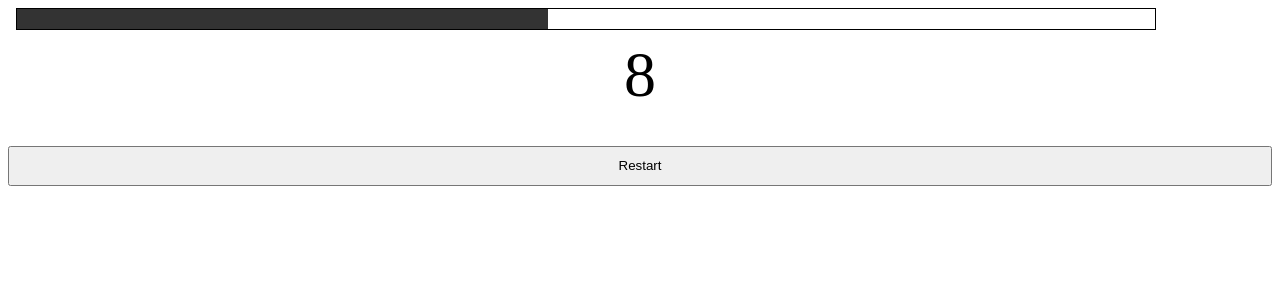
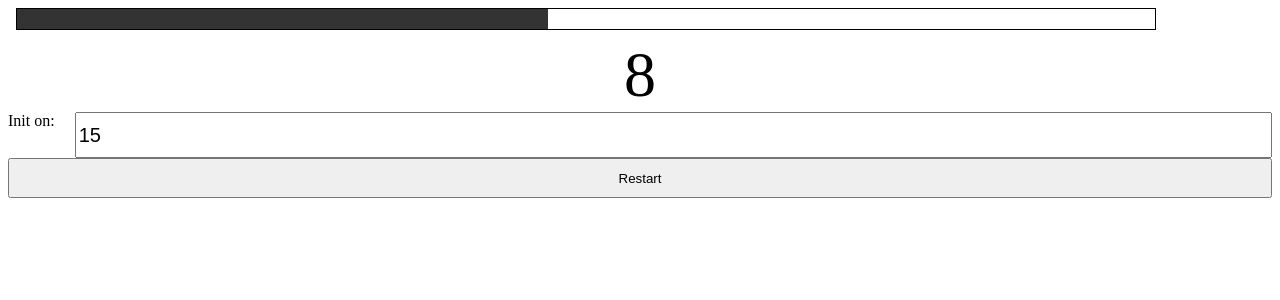
Before and after one commit to magicworks/ng-studies-components-101, an Angular app: page / in a window 1280 px wide. Shown: the top 300 px of the page. Built offline with nearby package versions, Linux system fonts and the light colour scheme.

Commit message:
add reactiveform binding

```diff
--- a/src/app/app.component.html
+++ b/src/app/app.component.html
@@ -1,10 +1,21 @@
 <app-progress-bar [progress]="counterProgress"></app-progress-bar>
+<form [formGroup]="countdownForm">
   <app-countdown
     #countdown
-  [init]="totalCountdown"
+    [init]="countdownForm.get('totalCountdown')?.value || null"
     (onDecrease)="updateProgress($event)"
     (onComplete)="countdownFinished()"
   ></app-countdown>
+  <div class="initInput">
+    <label for="totalCountdown">Init on:</label>
+    <input
+      id="totalCountdown"
+      type="number"
+      formControlName="totalCountdown"
+      name="countdownTime"
+    />
+  </div>
   <button (click)="countdown.startCountdown(); counterProgress = 0">
     Restart
   </button>
+</form>
--- a/src/app/app.component.scss
+++ b/src/app/app.component.scss
@@ -6,3 +6,15 @@ button {
     width: 100%;
     height: 40px;
 }
+
+.initInput {
+    display: flex;
+
+    input {
+        margin-left: 20px;
+        height: 40px;
+        font-size: 20px;
+        flex: 1;
+        min-width: 50px;
+    }
+}
--- a/src/app/app.component.ts
+++ b/src/app/app.component.ts
@@ -1,4 +1,5 @@
 import { Component } from '@angular/core';
+import { FormGroup, FormControl } from '@angular/forms';
 
 @Component({
   selector: 'app-root',
@@ -7,10 +8,15 @@ import { Component } from '@angular/core';
 })
 export class AppComponent {
   counterProgress: number = 0;
-  totalCountdown: number = 15;
 
-  updateProgress ($event: any) {
-    this.counterProgress = (this.totalCountdown - $event) / this.totalCountdown * 100;
+  countdownForm = new FormGroup({
+    totalCountdown: new FormControl(15)
+  });
+
+  updateProgress ($event: number) {
+    const totalCountdown = this.countdownForm.get('totalCountdown')?.value;
+    if (totalCountdown)
+      this.counterProgress = (totalCountdown - $event) / totalCountdown * 100;
   }
 
   countdownFinished () {
--- a/src/app/app.module.ts
+++ b/src/app/app.module.ts
@@ -4,6 +4,7 @@ import { BrowserModule } from '@angular/platform-browser';
 import { AppComponent } from './app.component';
 import { ProgressBarComponent } from './progress-bar/progress-bar.component';
 import { CountdownComponent } from './countdown/countdown.component';
+import { ReactiveFormsModule } from '@angular/forms';
 
 @NgModule({
   declarations: [
@@ -12,7 +13,8 @@ import { CountdownComponent } from './countdown/countdown.component';
     CountdownComponent
   ],
   imports: [
-    BrowserModule
+    BrowserModule,
+    ReactiveFormsModule
   ],
   providers: [],
   bootstrap: [AppComponent]
--- a/src/app/countdown/countdown.component.ts
+++ b/src/app/countdown/countdown.component.ts
@@ -1,11 +1,11 @@
-import { Component, EventEmitter, Input, OnInit, Output } from '@angular/core';
+import { Component, EventEmitter, Input, OnChanges, OnDestroy, OnInit, Output, SimpleChanges } from '@angular/core';
 
 @Component({
   selector: 'app-countdown',
   templateUrl: './countdown.component.html',
   styleUrls: ['./countdown.component.scss']
 })
-export class CountdownComponent implements OnInit {
+export class CountdownComponent implements OnInit, OnDestroy, OnChanges {
   @Input() init: number | null = null;
   @Output() onDecrease = new EventEmitter<number>();
   @Output() onComplete = new EventEmitter<void>();
@@ -14,6 +14,15 @@ export class CountdownComponent implements OnInit {
   private countdownTimerRef: any = null;
 
   ngOnInit () {
+    this.startCountdown();
+  }
+
+  ngOnDestroy (): void {
+    this.clearTimeout();
+  }
+
+  ngOnChanges (changes: SimpleChanges): void {
+    console.log("init value updated to:", changes['init'].currentValue);
     this.startCountdown();
   }
 
```
Lines whose indentation alone changed are shown as unchanged.
